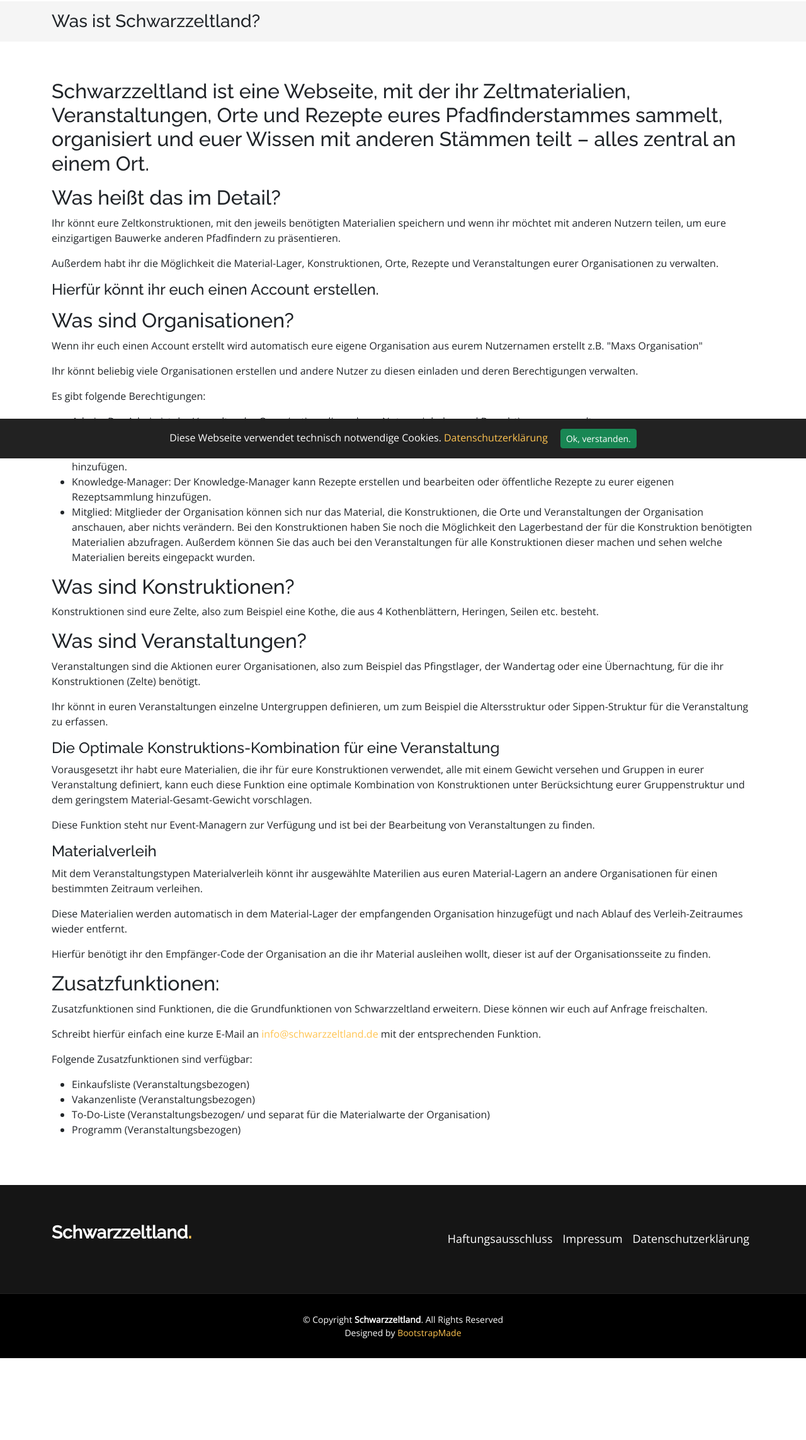
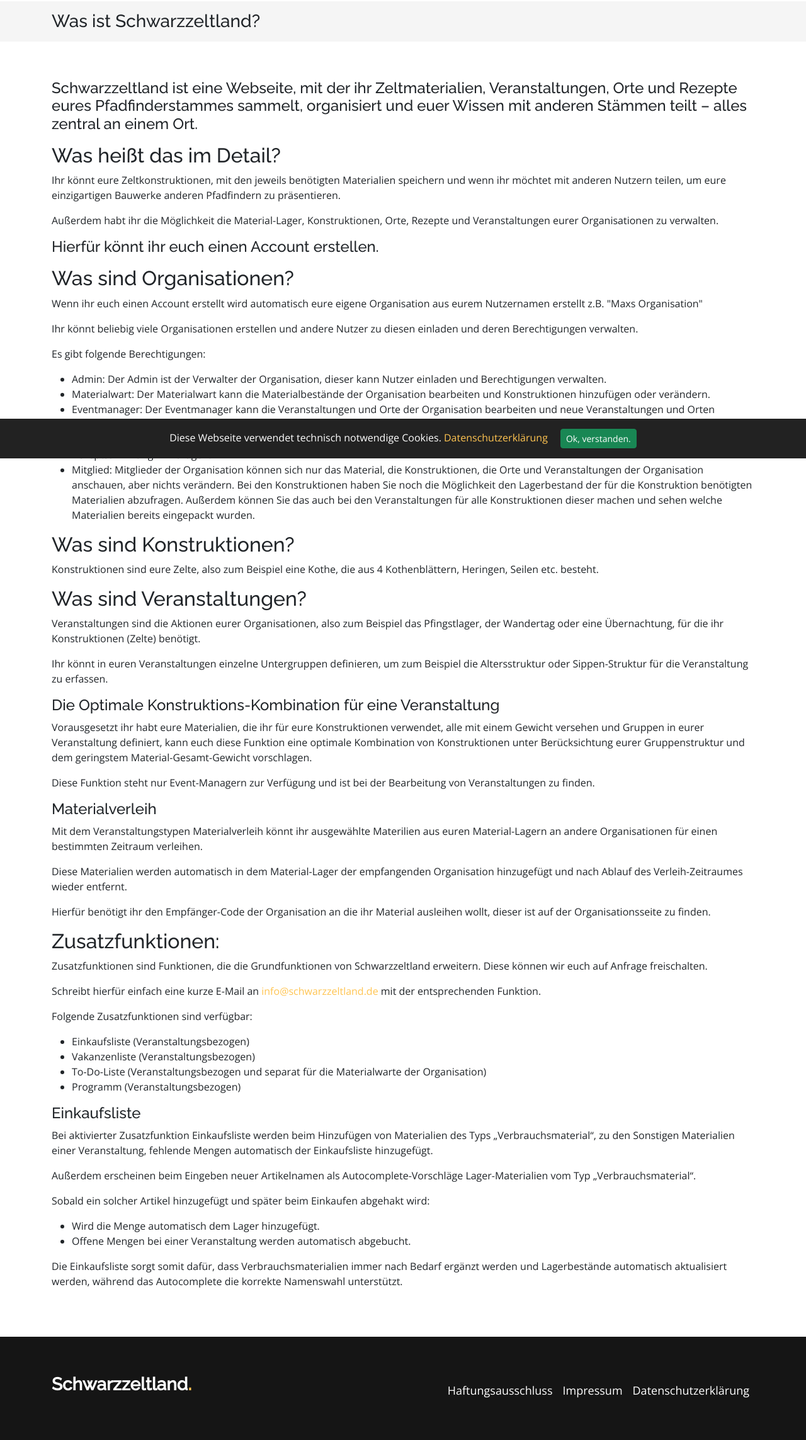
Before and after one commit to schwarzzeltland/schwarzzeltland, a Django app: page /main/help in a window 1280 px wide. Shown: the part 72-2359 px from the top of the page at 63% size. Before the commit the page ends 2229 px from the top, so only its background shows below. Run offline with Django 5.2, Linux system fonts and the light colour scheme; parts of the project's set-up code (start-up, migrations or seed data) failed here and were passed over; some libraries are stand-ins or nearby versions.

Commit message:
Help update, Shoppinglist update

```diff
--- a/events/forms.py
+++ b/events/forms.py
@@ -246,7 +246,9 @@ class ShoppingListItemForm(forms.ModelForm):
         model = ShoppingListItem
         fields = ["name", "amount", "unit", "product_group"]
         widgets = {
-            "name": forms.TextInput(attrs={"class": "form-control", "placeholder": "Artikel"}),
+            "name": forms.TextInput(attrs={"class": "form-control", "placeholder": "Artikel",
+            "id": "material-input",
+            "autocomplete": "off"}),
             "amount": forms.NumberInput(attrs={"class": "form-control", "placeholder": "Menge"}),
             "unit": forms.TextInput(attrs={"class": "form-control", "placeholder": "Einheit"}),
             "product_group": forms.Select(attrs={"class": "form-select"}),
--- a/events/urls.py
+++ b/events/urls.py
@@ -16,6 +16,7 @@ urlpatterns = [
     path("trip/programm/<int:item_id>/show/", views.show_program_item, name="show_programm_item"),
     path("trip/programm/<int:item_pk>/add-recipe-to-shoppinglist/",views.add_recipe_to_shoppinglist,name="add_recipe_to_shoppinglist"),
     path('trip/shoppinglist/<int:pk>/', views.shoppinglist, name='shoppinglist'),
+    path('trip/shoppinglist/autocomplete/', views.shoppinglist_auto_complete, name='shoppinglist-auto-complete'),
     path("trip/<int:trip_id>/shoppinglist/add/", views.add_shoppinglist_item, name="add_shoppinglist_item"),
     path("shoppinglist/update/", views.update_shoppinglist_item, name="update_shoppinglist_item"),
     path("shoppinglist/<int:item_id>/delete/", views.delete_shoppinglist_item, name="delete_shoppinglist_item"),
--- a/main/templates/main/help.html
+++ b/main/templates/main/help.html
@@ -1,14 +1,17 @@
 {% extends "base.html" %}
 
 {% block content %}
-{#    <h1>Was ist Schwarzzeltland?</h1>#}
-    <h2>Schwarzzeltland ist eine Webseite, mit der ihr Zeltmaterialien, Veranstaltungen, Orte und Rezepte eures Pfadfinderstammes sammelt, organisiert und euer Wissen mit anderen Stämmen teilt – alles zentral an einem Ort.</h2>
+    {#    <h1>Was ist Schwarzzeltland?</h1>#}
+    <h4>Schwarzzeltland ist eine Webseite, mit der ihr Zeltmaterialien, Veranstaltungen, Orte und Rezepte eures
+        Pfadfinderstammes sammelt, organisiert und euer Wissen mit anderen Stämmen teilt – alles zentral an einem
+        Ort.</h4>
     <p></p>
     <h2>Was heißt das im Detail?</h2>
     <p> Ihr könnt eure Zeltkonstruktionen, mit den jeweils benötigten Materialien speichern und wenn ihr möchtet mit
         anderen Nutzern teilen, um eure einzigartigen Bauwerke anderen Pfadfindern zu
         präsentieren.</p>
-    <p>Außerdem habt ihr die Möglichkeit die Material-Lager, Konstruktionen, Orte, Rezepte und Veranstaltungen eurer Organisationen zu
+    <p>Außerdem habt ihr die Möglichkeit die Material-Lager, Konstruktionen, Orte, Rezepte und Veranstaltungen eurer
+        Organisationen zu
         verwalten.</p>
     <h4>Hierfür könnt ihr euch einen Account erstellen.</h4>
     <p></p>
@@ -20,36 +23,77 @@
     <p>Es gibt folgende Berechtigungen:
     <ul>
         <li>Admin: Der Admin ist der Verwalter der Organisation, dieser kann Nutzer einladen und Berechtigungen
-        verwalten.</li>
+            verwalten.
+        </li>
         <li>Materialwart: Der Materialwart kann die Materialbestände der Organisation bearbeiten und Konstruktionen
-        hinzufügen oder verändern.</li>
-        <li>Eventmanager: Der Eventmanager kann die Veranstaltungen und Orte der Organisation bearbeiten und neue Veranstaltungen und Orten hinzufügen.</li>
-        <li>Knowledge-Manager: Der Knowledge-Manager kann Rezepte erstellen und bearbeiten oder öffentliche Rezepte zu eurer eigenen Rezeptsammlung hinzufügen.</li>
-        <li>Mitglied: Mitglieder der Organisation können sich nur das Material, die Konstruktionen, die Orte und Veranstaltungen der Organisation
-        anschauen, aber nichts verändern. Bei den Konstruktionen haben Sie noch die Möglichkeit den Lagerbestand der für die Konstruktion benötigten Materialien abzufragen. Außerdem können Sie das auch bei den Veranstaltungen für alle Konstruktionen dieser machen und sehen welche Materialien bereits eingepackt wurden.</li>
+            hinzufügen oder verändern.
+        </li>
+        <li>Eventmanager: Der Eventmanager kann die Veranstaltungen und Orte der Organisation bearbeiten und neue
+            Veranstaltungen und Orten hinzufügen.
+        </li>
+        <li>Knowledge-Manager: Der Knowledge-Manager kann Rezepte erstellen und bearbeiten oder öffentliche Rezepte zu
+            eurer eigenen Rezeptsammlung hinzufügen.
+        </li>
+        <li>Mitglied: Mitglieder der Organisation können sich nur das Material, die Konstruktionen, die Orte und
+            Veranstaltungen der Organisation
+            anschauen, aber nichts verändern. Bei den Konstruktionen haben Sie noch die Möglichkeit den Lagerbestand der
+            für die Konstruktion benötigten Materialien abzufragen. Außerdem können Sie das auch bei den Veranstaltungen
+            für alle Konstruktionen dieser machen und sehen welche Materialien bereits eingepackt wurden.
+        </li>
     </ul>
     <h2>Was sind Konstruktionen?</h2>
     <p>Konstruktionen sind eure Zelte, also zum Beispiel eine Kothe, die aus 4 Kothenblättern, Heringen, Seilen etc.
         besteht. </p>
     <h2>Was sind Veranstaltungen?</h2>
-    <p>Veranstaltungen sind die Aktionen eurer Organisationen, also zum Beispiel das Pfingstlager, der Wandertag oder eine
+    <p>Veranstaltungen sind die Aktionen eurer Organisationen, also zum Beispiel das Pfingstlager, der Wandertag oder
+        eine
         Übernachtung, für die ihr Konstruktionen (Zelte) benötigt.</p>
-    <p>Ihr könnt in euren Veranstaltungen einzelne Untergruppen definieren, um zum Beispiel die Altersstruktur oder Sippen-Struktur für die Veranstaltung zu erfassen.</p>
+    <p>Ihr könnt in euren Veranstaltungen einzelne Untergruppen definieren, um zum Beispiel die Altersstruktur oder
+        Sippen-Struktur für die Veranstaltung zu erfassen.</p>
     <h4>Die Optimale Konstruktions-Kombination für eine Veranstaltung</h4>
-    <p>Vorausgesetzt ihr habt eure Materialien, die ihr für eure Konstruktionen verwendet, alle mit einem Gewicht versehen und Gruppen in eurer Veranstaltung definiert, kann euch diese Funktion eine optimale Kombination von Konstruktionen unter Berücksichtung eurer Gruppenstruktur und dem geringstem Material-Gesamt-Gewicht vorschlagen.</p>
-    <p>Diese Funktion steht nur Event-Managern zur Verfügung und ist bei der Bearbeitung von Veranstaltungen zu finden.</p>
-     <h4>Materialverleih</h4>
-    <p>Mit dem Veranstaltungstypen Materialverleih könnt ihr ausgewählte Materilien aus euren Material-Lagern an andere Organisationen für einen bestimmten Zeitraum verleihen.</p>
-    <p>Diese Materialien werden automatisch in dem Material-Lager der empfangenden Organisation hinzugefügt und nach Ablauf des Verleih-Zeitraumes wieder entfernt.</p>
-    <p>Hierfür benötigt ihr den Empfänger-Code der Organisation an die ihr Material ausleihen wollt, dieser ist auf der Organisationsseite zu finden.</p>
+    <p>Vorausgesetzt ihr habt eure Materialien, die ihr für eure Konstruktionen verwendet, alle mit einem Gewicht
+        versehen und Gruppen in eurer Veranstaltung definiert, kann euch diese Funktion eine optimale Kombination von
+        Konstruktionen unter Berücksichtung eurer Gruppenstruktur und dem geringstem Material-Gesamt-Gewicht
+        vorschlagen.</p>
+    <p>Diese Funktion steht nur Event-Managern zur Verfügung und ist bei der Bearbeitung von Veranstaltungen zu
+        finden.</p>
+    <h4>Materialverleih</h4>
+    <p>Mit dem Veranstaltungstypen Materialverleih könnt ihr ausgewählte Materilien aus euren Material-Lagern an andere
+        Organisationen für einen bestimmten Zeitraum verleihen.</p>
+    <p>Diese Materialien werden automatisch in dem Material-Lager der empfangenden Organisation hinzugefügt und nach
+        Ablauf des Verleih-Zeitraumes wieder entfernt.</p>
+    <p>Hierfür benötigt ihr den Empfänger-Code der Organisation an die ihr Material ausleihen wollt, dieser ist auf der
+        Organisationsseite zu finden.</p>
     <h2>Zusatzfunktionen:</h2>
-    <p>Zusatzfunktionen sind Funktionen, die die Grundfunktionen von Schwarzzeltland erweitern. Diese können wir euch auf Anfrage freischalten.</p>
-    <p>Schreibt hierfür einfach eine kurze E-Mail an <a href="mailto:info@schwarzzeltland.de">info@schwarzzeltland.de</a> mit der entsprechenden Funktion.</p>
+    <p>Zusatzfunktionen sind Funktionen, die die Grundfunktionen von Schwarzzeltland erweitern. Diese können wir euch
+        auf Anfrage freischalten.</p>
+    <p>Schreibt hierfür einfach eine kurze E-Mail an <a
+            href="mailto:info@schwarzzeltland.de">info@schwarzzeltland.de</a> mit der entsprechenden Funktion.</p>
     <p>Folgende Zusatzfunktionen sind verfügbar:</p>
     <ul>
         <li>Einkaufsliste (Veranstaltungsbezogen)</li>
         <li>Vakanzenliste (Veranstaltungsbezogen)</li>
-        <li>To-Do-Liste (Veranstaltungsbezogen/ und separat für die Materialwarte der Organisation)</li>
+        <li>To-Do-Liste (Veranstaltungsbezogen und separat für die Materialwarte der Organisation)</li>
         <li>Programm (Veranstaltungsbezogen)</li>
     </ul>
+    <h4>Einkaufsliste</h4>
+    <p>
+        Bei aktivierter Zusatzfunktion Einkaufsliste werden beim Hinzufügen von Materialien
+        des Typs „Verbrauchsmaterial“, zu den Sonstigen Materialien einer Veranstaltung, fehlende Mengen automatisch der Einkaufsliste hinzugefügt.
+    </p>
+    <p>
+        Außerdem erscheinen beim Eingeben neuer Artikelnamen als Autocomplete-Vorschläge
+      Lager-Materialien vom Typ „Verbrauchsmaterial“.
+    </p>
+    <p>
+        Sobald ein solcher Artikel hinzugefügt und später beim Einkaufen abgehakt wird:
+    </p>
+    <ul>
+        <li>Wird die Menge automatisch dem Lager hinzugefügt.</li>
+        <li>Offene Mengen bei einer Veranstaltung werden automatisch abgebucht.</li>
+    </ul>
+    <p>
+        Die Einkaufsliste sorgt somit dafür, dass Verbrauchsmaterialien immer nach Bedarf ergänzt werden
+        und Lagerbestände automatisch aktualisiert werden, während das Autocomplete die korrekte Namenswahl unterstützt.
+    </p>
 {% endblock %}
```
Also changed, not shown: events/templates/events/shoppinglist.html (+54 -1 lines), events/views.py (+24 -1 lines).
